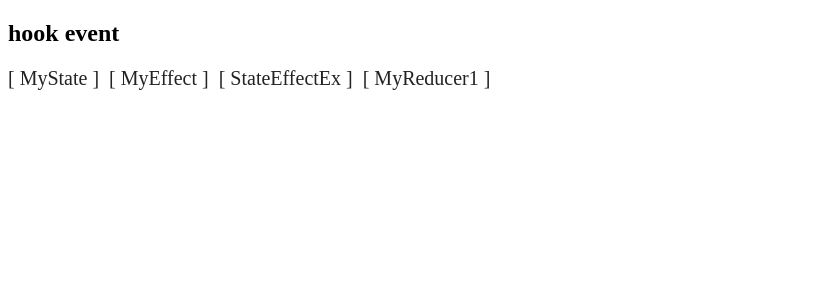
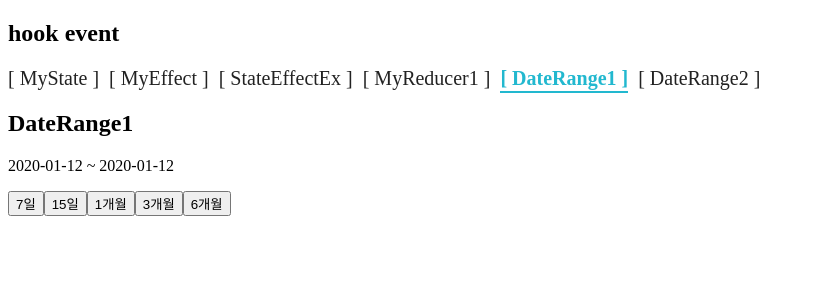
Before and after one commit to sujinlove/react_study, a React (Create React App) app in the folder react06_hook_event/: page /daterange1 in a window 1280 px wide. Shown: the top 300 px of the page, without its empty margins (0-814 px from the left). Built offline with nearby package versions, Linux system fonts and the light colour scheme.

Commit message:
Compare hook useState VS useReduce - DateRange1, 2

```diff
--- a/react06_hook_event/src/App.js
+++ b/react06_hook_event/src/App.js
@@ -5,6 +5,8 @@ import MyState from "./components/MyState";
 import MyEffect from "./components/MyEffect";
 import StateEffectEx from "./components/StateEffectEx";
 import MyReducer1 from "./components/MyReducer1";
+import DateRange1 from "./components/DateRange1";
+import DateRange2 from "./components/DateRange2";
 
 const App = () => {
   return (
@@ -42,11 +44,29 @@ const App = () => {
         [ MyReducer1 ]
       </NavLink>
 
+      <NavLink
+        className="normalLink"
+        activeClassName="activeLink"
+        to="/daterange1"
+      >
+        [ DateRange1 ]
+      </NavLink>
+
+      <NavLink
+        className="normalLink"
+        activeClassName="activeLink"
+        to="/daterange2"
+      >
+        [ DateRange2 ]
+      </NavLink>
+
       <Switch>
         <Route path="/mystate" component={MyState} />
         <Route path="/myeffect" component={MyEffect} />
         <Route path="/stateeffectex" component={StateEffectEx} />
         <Route path="/myreducer1" component={MyReducer1} />
+        <Route path="/daterange1" component={DateRange1} />
+        <Route path="/daterange2" component={DateRange2} />
       </Switch>
     </div>
   );
--- /dev/null
+++ b/react06_hook_event/src/components/DateRange1.js
@@ -0,0 +1,125 @@
+import React from "react";
+
+/**
+ * useState를 사용하여
+ * Date 클래스의 객체를 yyyy-mm-dd 형식의 문자열로 반환하는 함수
+ *
+ * 단점: 각 버튼별로 getDateString을 써줘야하기때문에 소스가 길어짐 => reduce로 해결! // DateRange2.js
+ *
+ * @param {object} date
+ * @param {string} 날짜 문자열
+ */
+
+const getDateString = date => {
+  if (date === undefined) {
+    date = new Date();
+  }
+
+  const yy = date.getFullYear();
+  const mm = date.getMonth() + 1;
+  const dd = date.getDate();
+
+  const str =
+    yy + "-" + (mm < 10 ? "0" + mm : mm) + "-" + (dd < 10 ? "0" + dd : dd);
+  return str;
+};
+
+/*
+useState 를 사용하여 날짜 범위 선택 기능 구현
+*/
+
+const DateRange1 = () => {
+  /*
+    화면에 출력할 상태값을 JSON 객체 myDate로 정의하고
+    이 객체의 값을 갱신할 수 있는 함수를 setMyDate로 선언
+    */
+
+  const [myDate, setMyDate] = React.useState({
+    startDate: getDateString(),
+    endDate: getDateString()
+  });
+
+  return (
+    <div>
+      <h2>DateRange1</h2>
+      <p>
+        {myDate.startDate} ~ {myDate.endDate}
+      </p>
+
+      <p>
+        <button
+          type="button"
+          onClick={e => {
+            const today = new Date();
+            const targetDay = new Date();
+            targetDay.setDate(targetDay.getDate() - 7);
+            setMyDate({
+              startDate: getDateString(targetDay),
+              endDate: getDateString(today)
+            });
+          }}
+        >
+          7일
+        </button>
+        <button
+          type="button"
+          onClick={e => {
+            const today = new Date();
+            const targetDay = new Date();
+            targetDay.setDate(targetDay.getDate() - 15);
+            setMyDate({
+              startDate: getDateString(targetDay),
+              endDate: getDateString(today)
+            });
+          }}
+        >
+          15일
+        </button>
+        <button
+          type="button"
+          onClick={e => {
+            const today = new Date();
+            const targetDay = new Date();
+            targetDay.setMonth(targetDay.getMonth() - 1);
+            setMyDate({
+              startDate: getDateString(targetDay),
+              endDate: getDateString(today)
+            });
+          }}
+        >
+          1개월
+        </button>
+        <button
+          type="button"
+          onClick={e => {
+            const today = new Date();
+            const targetDay = new Date();
+            targetDay.setMonth(targetDay.getMonth() - 3);
+            setMyDate({
+              startDate: getDateString(targetDay),
+              endDate: getDateString(today)
+            });
+          }}
+        >
+          3개월
+        </button>
+        <button
+          type="button"
+          onClick={e => {
+            const today = new Date();
+            const targetDay = new Date();
+            targetDay.setMonth(targetDay.getMonth() - 6);
+            setMyDate({
+              startDate: getDateString(targetDay),
+              endDate: getDateString(today)
+            });
+          }}
+        >
+          6개월
+        </button>
+      </p>
+    </div>
+  );
+};
+
+export default DateRange1;
--- /dev/null
+++ b/react06_hook_event/src/components/DateRange2.js
@@ -0,0 +1,93 @@
+import React from "react";
+
+/**
+ * useReduce를 사용하여
+ * Date 클래스의 객체를 yyyy-mm-dd 형식의 문자열로 반환하는 함수
+ *
+ * @param {object} date
+ * @param {string} 날짜 문자열
+ */
+
+const getDateString = date => {
+  if (date === undefined) {
+    date = new Date();
+  }
+
+  const yy = date.getFullYear();
+  const mm = date.getMonth() + 1;
+  const dd = date.getDate();
+
+  const str =
+    yy + "-" + (mm < 10 ? "0" + mm : mm) + "-" + (dd < 10 ? "0" + dd : dd);
+  return str;
+};
+
+/**
+ * useReduce() 기능을 사용하여 상황에 따라 state 값을 다르게 설정하는 함수
+ * @param {object} state
+ * @param {string} action
+ * @returns 화면을 갱신할 상태값을 담고있는 json 객체
+ */
+
+const setDataValue = (state, action) => {
+  const today = new Date();
+  const targetDay = new Date();
+
+  switch (action) {
+    case "DAY7":
+      targetDay.setDate(targetDay.getDate() - 7);
+      break;
+    case "DAY15":
+      targetDay.setDate(targetDay.getDate() - 15);
+      break;
+    case "MONTH1":
+      targetDay.setMonth(targetDay.getMonth() - 1);
+      break;
+    case "MONTH3":
+      targetDay.setMonth(targetDay.getMonth() - 3);
+      break;
+    case "MONTH6":
+      targetDay.setMonth(targetDay.getMonth() - 6);
+      break;
+    default:
+      // 상태값이 없는 경우, 아무처리도 안함 --> startDate 와 endDate 가 오늘날짜로 설정됨.
+      break;
+  }
+
+  return { startDate: getDateString(targetDay), endDate: getDateString(today) };
+};
+
+const DateRange2 = () => {
+  const [myDate, setMyDate] = React.useReducer(setDataValue, {
+    startDate: getDateString(),
+    endDate: getDateString()
+  });
+
+  return (
+    <div>
+      <h2>DateRange2</h2>
+      <p>
+        {myDate.startDate} ~ {myDate.endDate}
+      </p>
+      <p>
+        <button type="button" onClick={e => setMyDate("DAY7")}>
+          7일
+        </button>
+        <button type="button" onClick={e => setMyDate("DAY15")}>
+          15일
+        </button>
+        <button type="button" onClick={e => setMyDate("MONTH1")}>
+          1개월
+        </button>
+        <button type="button" onClick={e => setMyDate("MONTH3")}>
+          3개월
+        </button>
+        <button type="button" onClick={e => setMyDate("MONTH6")}>
+          6개월
+        </button>
+      </p>
+    </div>
+  );
+};
+
+export default DateRange2;
```
